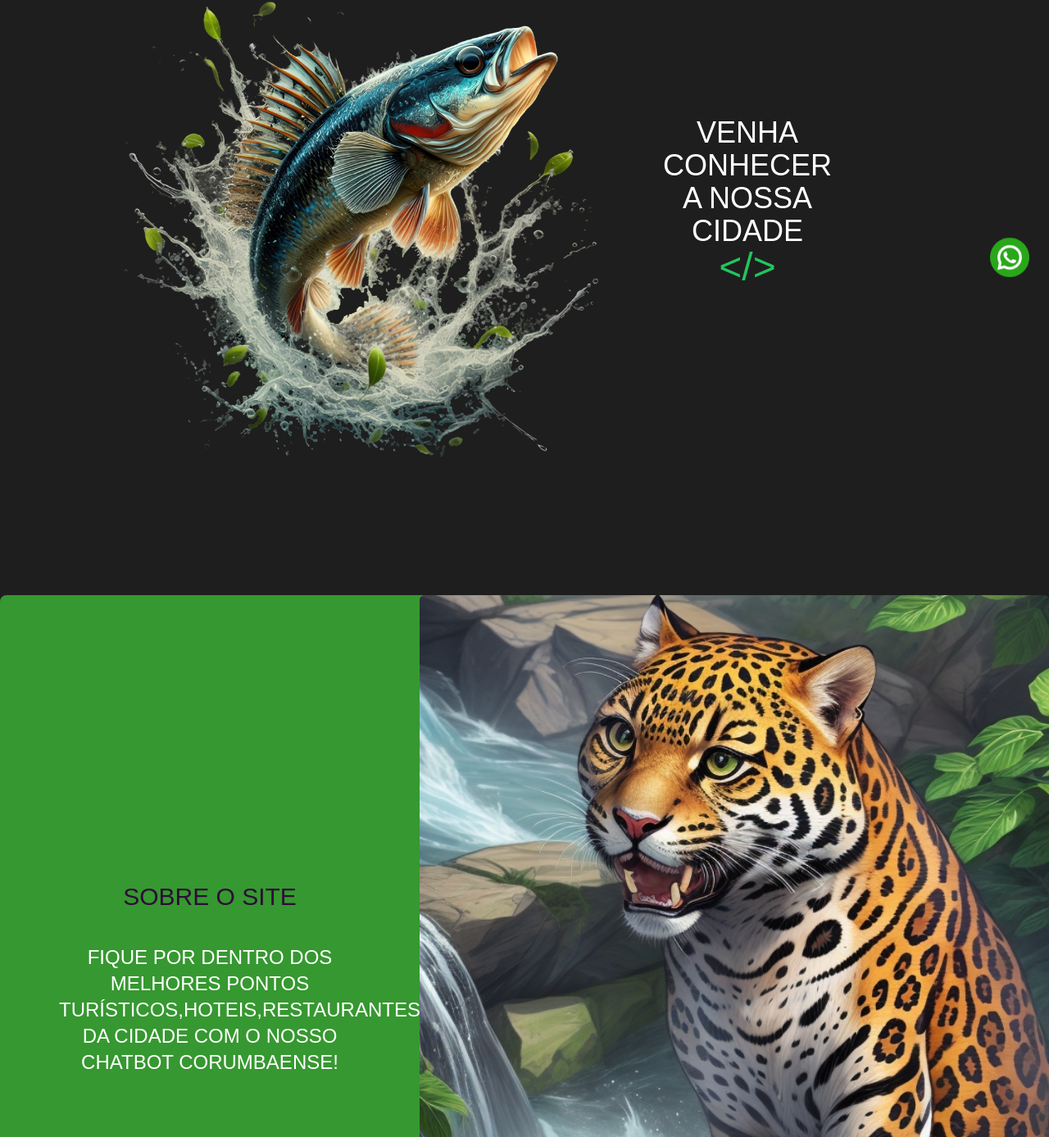
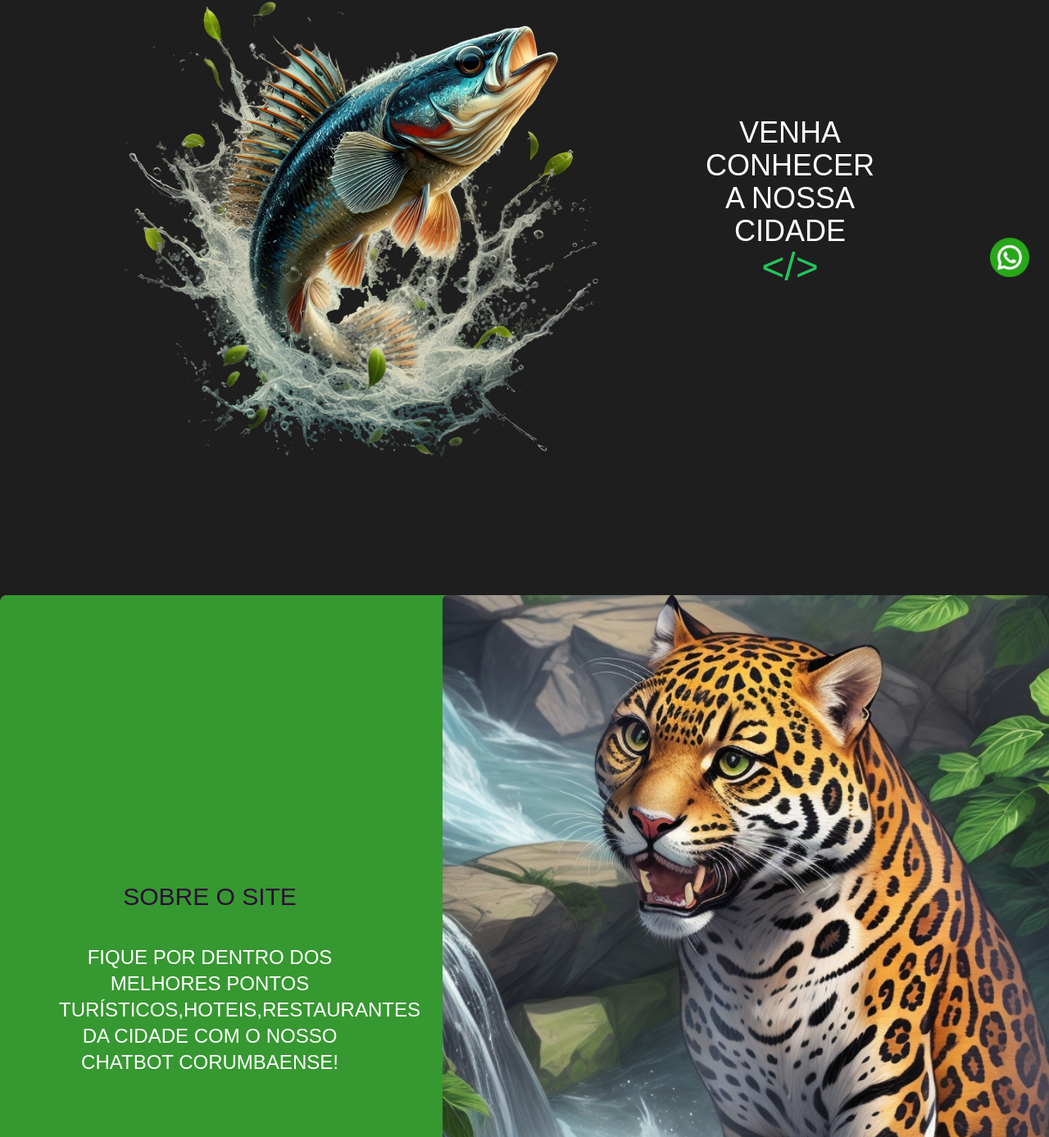
Before and after one commit to augustok99/turcb_bot, a website: page src/index.html in a window 1280 px wide. Shown: the part 143-1530 px from the top of the page at 82% size. Drawn offline with Linux system fonts and the light colour scheme; a web font is replaced by a local one.

Commit message:
titulo fixed

```diff
--- a/src/index.html
+++ b/src/index.html
@@ -85,7 +85,7 @@
           class="block 2xl:w-full mx-10 md:mx-28 md:mt-96 md:mr-2 2xl:mr-72 w-full max-w-[42rem] h-full md:mr-26 p-2 md:pb-[34rem]" />
 
         <span
-          class="w-40 md:mr-40 2xl:w-96 md:w-[8rem] md:h-full ml-10 mt-2 md:mt-0 md:mb-56 mx-4 flex flex-col justify-center items-center text-center">
+          class="w-40 md:mr-40 2xl:w-96 md:w-[17rem] md:h-full ml-10 mt-2 md:mt-0 md:mb-56 mx-4 flex flex-col justify-center items-center text-center">
           <h1
             class="text-white text-3xl md:text-4xl 2xl:text-5xl">
             VENHA CONHECER A NOSSA CIDADE
@@ -129,7 +129,7 @@
         class="w-full 2xl:w-full 2xl:h-[65rem] flex items-end justify-end md:h-full">
         <img
           src="/src/img/onca.jpg"
-          class="rounded-md h-full lg:w-full lg:h-[60rem] lg:max-w-[56.25rem] w-full 2xl:h-[65rem] md:h-screen"
+          class="rounded-md h-full lg:w-full lg:h-[60rem] lg:max-w-[46.25rem] w-full 2xl:h-[65rem] md:h-screen"
           alt="onca pintada do pantanal" />
       </div>
     </div>
```
Also changed, not shown: styles/output.css.
